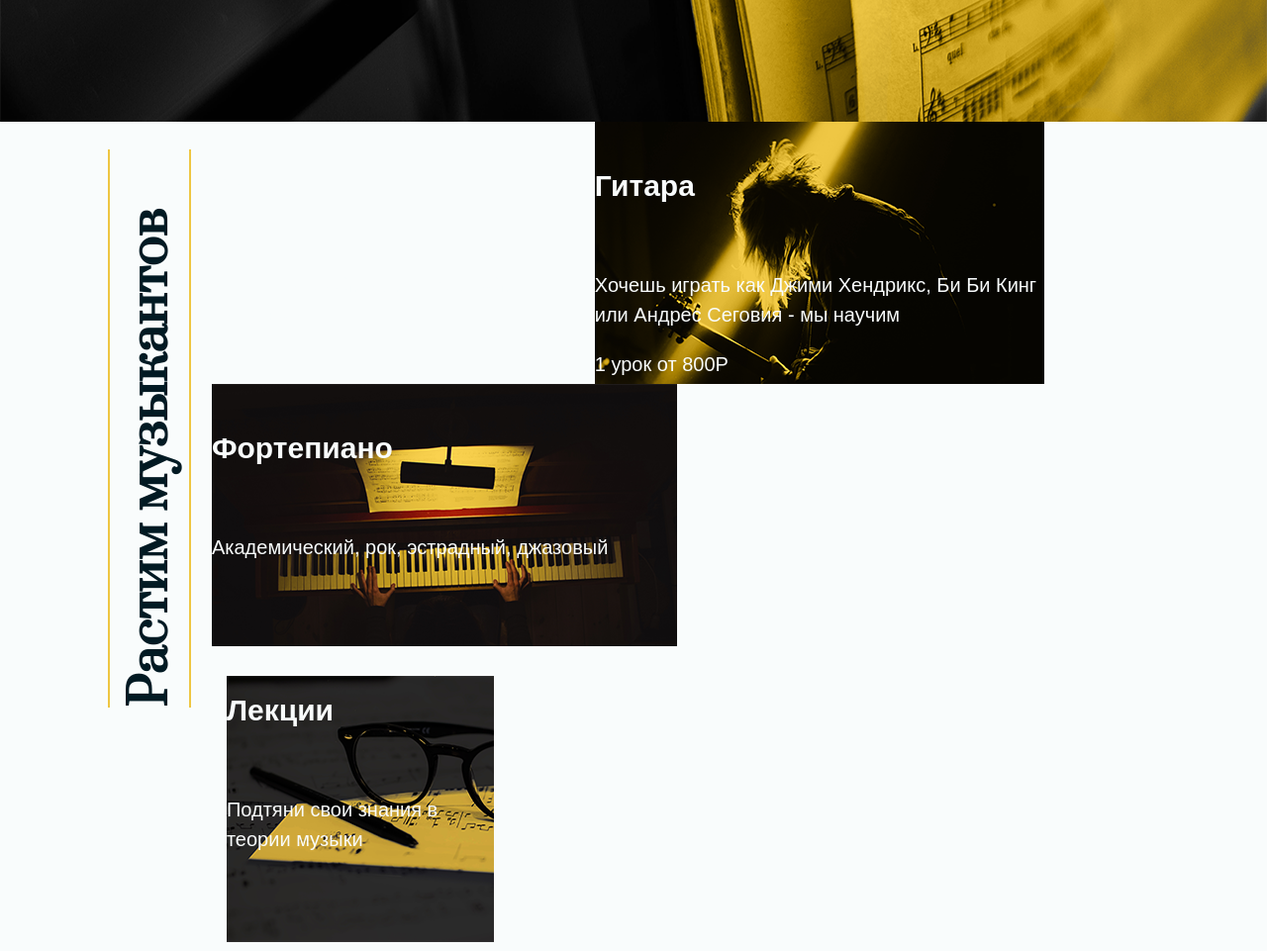
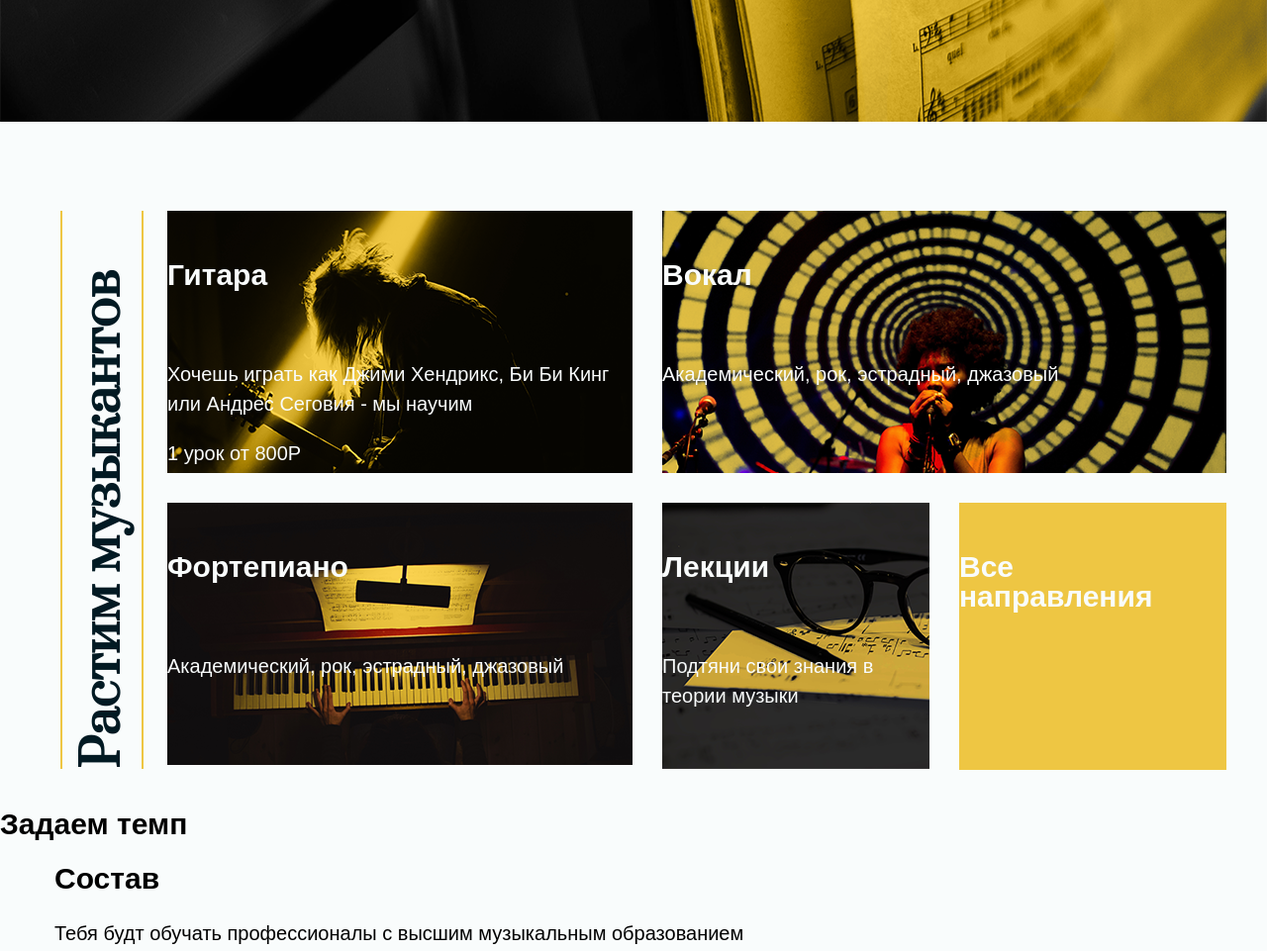
Before and after one commit to Lgodunova/diez-godunova, a plain HTML site: page index.html in a window 1280 px wide. Shown: the part 640-1601 px from the top of the page at 99% size. Drawn offline with Linux system fonts and the light colour scheme.

Commit message:
update block2

```diff
--- a/css/style.css
+++ b/css/style.css
@@ -196,6 +196,7 @@ img {
 	display: -ms-flex;
 	display: -o-flex;
 	display: flex;
+	margin-top: 90px;
 }
 
 .directions {
@@ -218,8 +219,8 @@ img {
 	color: #021a23;
 	border-bottom: 2px solid #eec643;
 	position: absolute;
-	top: 211px;
-    left: -131px;
+	top: 183px;
+    left: -179px;
 	transform: rotate(-90deg);
 	border-top: 2px solid #eec643;
 	padding-top: 25px;
@@ -231,18 +232,21 @@ img {
 .directions .row-up {
  margin-left: 15px;
  margin-right: 57px;
- width: 83.58%;
+ width: 1070px;
+ margin-bottom: 15px;
  display: inline-flex;
+ flex-wrap: wrap-reverse;
 }
 
 
-.col-2 .vocale {
+ .vocale {
 	background-image: url(../img/directions_card_img_2.png);
 	background-repeat: no-repeat;
 	height: 265px;
 	width: 570px;
-	display: block;
+	display: inline-block;
 	margin-left: 15px;
+	order: 2;
 }
 
 .section1 .guitar {
@@ -250,8 +254,9 @@ img {
 	background-repeat: no-repeat;
 	height: 265px;
 	width: 470px;
-	display: block;
 	margin-right: 15px;
+	display: inline-block;
+	order: 1;
 }
 
 .direction-choose {
@@ -281,9 +286,12 @@ img {
 }
 
 .section1 .row-down {
- padding-left: 15px;
- width: 570px;
- display: inline-block;
+ margin-left: 15px;
+ margin-top: 15px;
+ margin-bottom: 15px;
+ width: 1070px;
+ display: inline-flex;
+ flex-wrap: wrap;
 }
 
 .section1 .piano {
@@ -292,13 +300,14 @@ img {
 	height: 265px;
 	width: 470px;
 	display: inline-block;
-	padding-right: 15px;
+	margin-right: 15px;
 }
 
 .row-left {
-	padding-left: 15px;
+	margin-left: 15px;
 	width: 570px;
-	display: inline-block;
+	display: inline-flex;
+	flex-wrap: wrap;
 }
 
 .section1 .lection {
@@ -306,15 +315,15 @@ img {
 	background-repeat: no-repeat;
 	height: 270px;
 	width: 270px;
-	padding-right: 15px;
-	display: block;
+	margin-right: 15px;
+	display: inline-block;
 }
 
 .section1 .all-directions {
 	background-color: #eec643;
 	height: 270px;
 	width: 270px;
-	padding-left: 15px;
+	margin-left: 15px;
 	display: block;
 }
 
```
